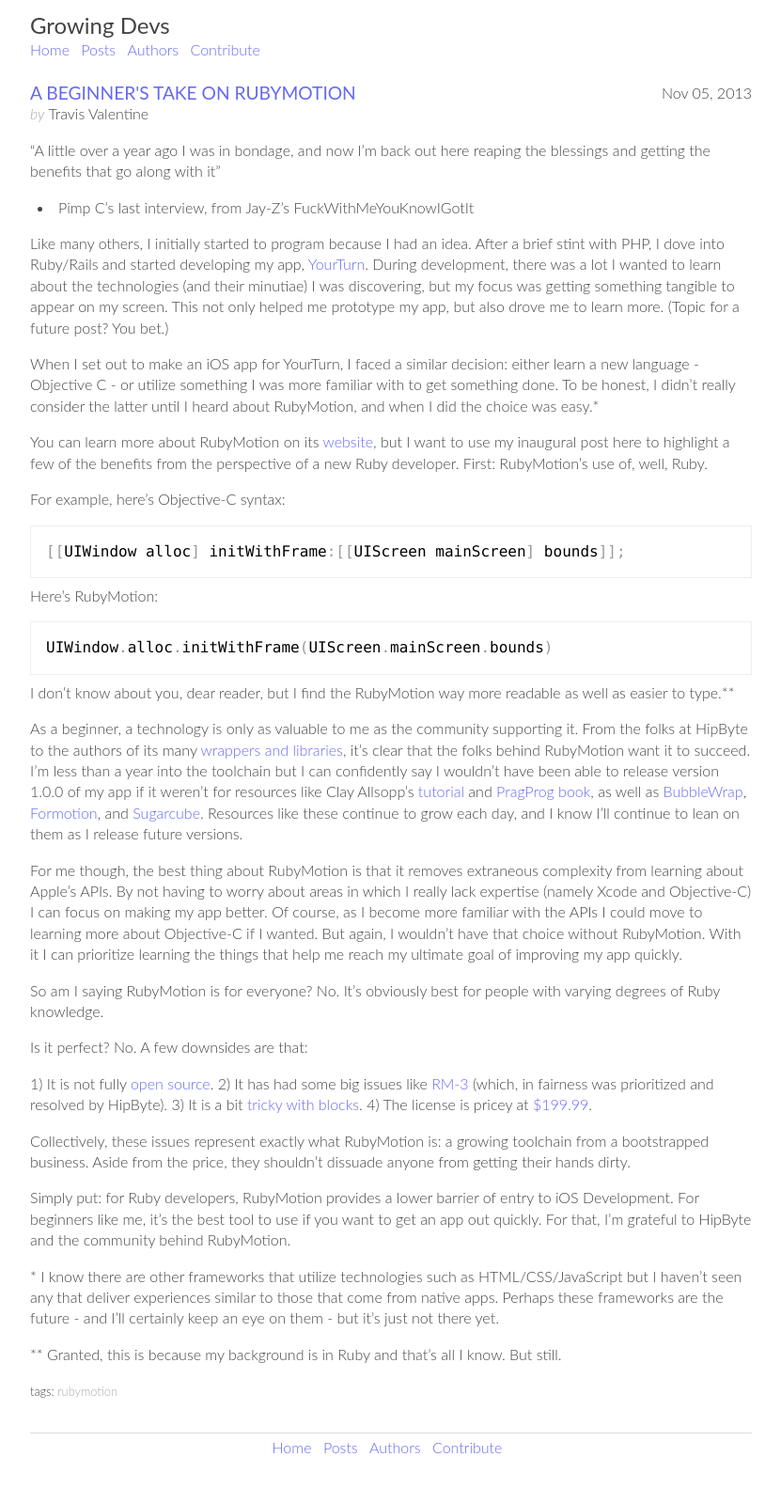
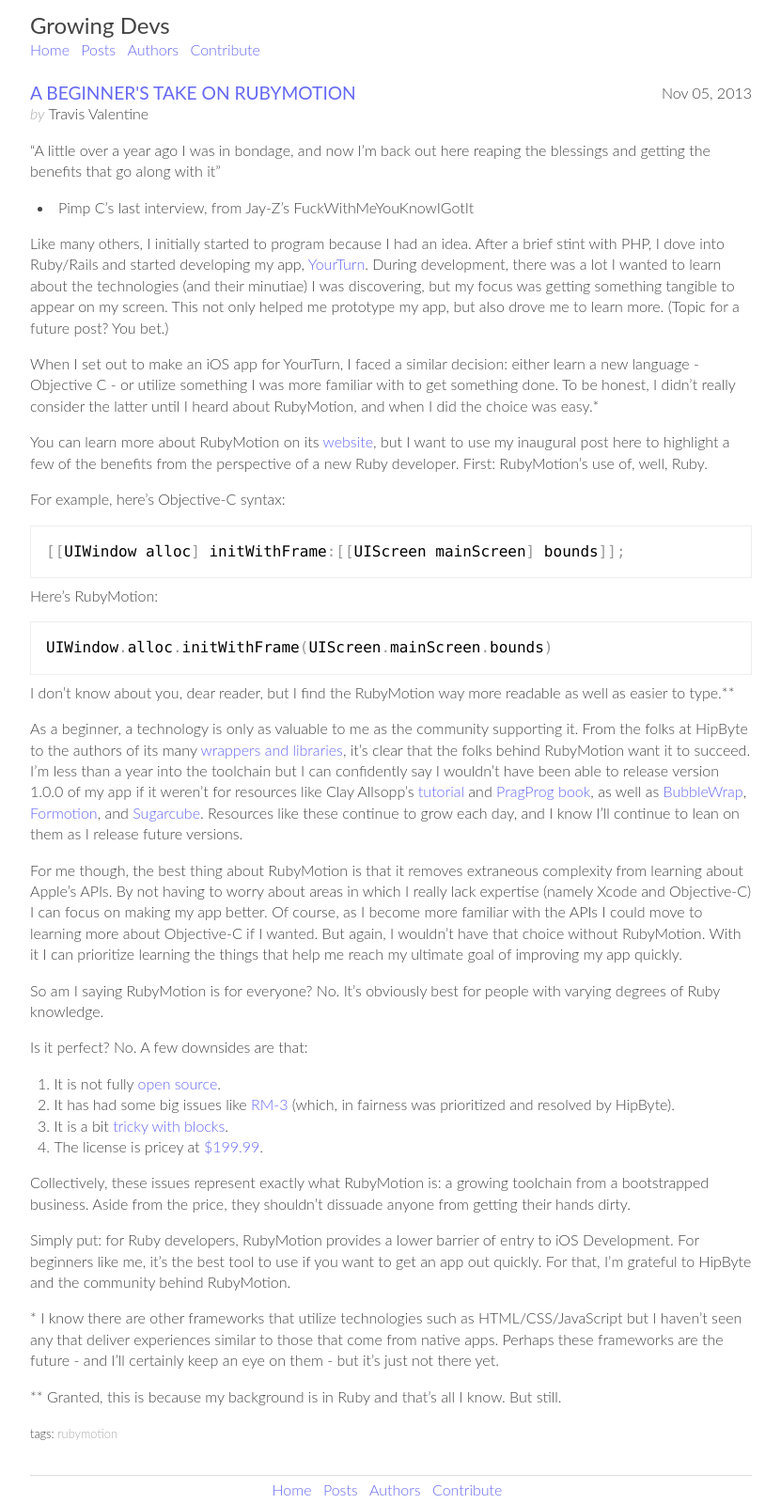
Before and after one commit to growingdevs/growingdevs.github.io, a Jekyll site: the page built from _posts/2013-11-05-a-beginner-s-take-on-rubymotion.md, in a window 1280 px wide. Shown: the whole page at 94% size, without its empty margins (224-1055 px from the left). Built offline with Jekyll 4.4.1, drawn with Linux system fonts in a browser that asks for light colours; comment, search, counter and statistics services are not loaded; before the commit the page ends 1555 px from its top, so only the background shows below that.

Commit message:
make an ordered list an ordered list

```diff
--- a/_posts/2013-11-05-a-beginner-s-take-on-rubymotion.md
+++ b/_posts/2013-11-05-a-beginner-s-take-on-rubymotion.md
@@ -40,10 +40,10 @@ So am I saying RubyMotion is for everyone? No. It's obviously best for people wi
 
 Is it perfect? No. A few downsides are that:
 
-1) It is not fully [open source](http://merbist.com/2012/05/04/macruby-on-ios-rubymotion-review/).
-2) It has had some big issues like [RM-3](http://joshsymonds.com/blog/2013/06/26/why-im-not-using-rubymotion-in-production/) (which, in fairness was prioritized and resolved by HipByte).
-3) It is a bit [tricky with blocks](https://groups.google.com/d/msg/rubymotion/-5QkGWvo9ew/epqVwJ2I7T8J).
-4) The license is pricey at [$199.99](http://sites.fastspring.com/hipbyte/product/rubymotion).
+1. It is not fully [open source](http://merbist.com/2012/05/04/macruby-on-ios-rubymotion-review/).
+2. It has had some big issues like [RM-3](http://joshsymonds.com/blog/2013/06/26/why-im-not-using-rubymotion-in-production/) (which, in fairness was prioritized and resolved by HipByte).
+3. It is a bit [tricky with blocks](https://groups.google.com/d/msg/rubymotion/-5QkGWvo9ew/epqVwJ2I7T8J).
+4. The license is pricey at [$199.99](http://sites.fastspring.com/hipbyte/product/rubymotion).
 
 Collectively, these issues represent exactly what RubyMotion is: a growing toolchain from a bootstrapped business. Aside from the price, they shouldn't dissuade anyone from getting their hands dirty.
 
--- a/stylesheets/application.css
+++ b/stylesheets/application.css
@@ -208,83 +208,93 @@ article ul li {
   list-style-position: inside;
 }
 /* line 143, ../_sass/application.scss */
+article ol {
+  margin-left: 0.5em;
+  margin-bottom: 1em;
+}
+/* line 147, ../_sass/application.scss */
+article ol li {
+  list-style-type: decimal;
+  list-style-position: inside;
+}
+/* line 153, ../_sass/application.scss */
 article ul.tags {
   margin: 0;
 }
-/* line 148, ../_sass/application.scss */
+/* line 158, ../_sass/application.scss */
 article ul.tags:before {
   font-size: 80%;
   content: 'tags: ';
 }
-/* line 153, ../_sass/application.scss */
+/* line 163, ../_sass/application.scss */
 article ul.tags li {
   font-size: 80%;
   display: inline;
   color: #aaaaaa;
 }
 
-/* line 168, ../_sass/application.scss */
+/* line 178, ../_sass/application.scss */
 ul.years li.year {
   border-bottom: 1px solid gainsboro;
 }
-/* line 175, ../_sass/application.scss */
+/* line 185, ../_sass/application.scss */
 ul.years li.year h3 {
   font-size: 110%;
   text-align: center;
   margin: 1em 0 0.5em 0;
 }
 @media only screen and (min-width: 481px) {
-  /* line 175, ../_sass/application.scss */
+  /* line 185, ../_sass/application.scss */
   ul.years li.year h3 {
     text-align: left;
   }
 }
 
-/* line 196, ../_sass/application.scss */
+/* line 206, ../_sass/application.scss */
 ul.posts li a {
   display: block;
   margin-right: 10%;
   padding: 0.25em 0;
   text-transform: uppercase;
 }
-/* line 203, ../_sass/application.scss */
+/* line 213, ../_sass/application.scss */
 ul.posts li span.created-at {
   float: right;
 }
 
-/* line 210, ../_sass/application.scss */
+/* line 220, ../_sass/application.scss */
 ul.authors {
   margin-top: 1em;
 }
-/* line 213, ../_sass/application.scss */
+/* line 223, ../_sass/application.scss */
 ul.authors li {
   border-bottom: 1px solid gainsboro;
 }
-/* line 216, ../_sass/application.scss */
+/* line 226, ../_sass/application.scss */
 ul.authors li:last-child {
   border-bottom: none;
 }
-/* line 220, ../_sass/application.scss */
+/* line 230, ../_sass/application.scss */
 ul.authors li a {
   display: block;
   padding: 0.25em 0;
   text-transform: uppercase;
 }
 
-/* line 229, ../_sass/application.scss */
+/* line 239, ../_sass/application.scss */
 ul.author-posts {
   margin-top: 1em;
 }
-/* line 232, ../_sass/application.scss */
+/* line 242, ../_sass/application.scss */
 ul.author-posts li {
   border-bottom: 1px solid gainsboro;
 }
-/* line 235, ../_sass/application.scss */
+/* line 245, ../_sass/application.scss */
 ul.author-posts li:last-child {
   border-bottom: none;
 }
 
-/* line 243, ../_sass/application.scss */
+/* line 253, ../_sass/application.scss */
 footer {
   margin-top: 2em;
   border-top: 1px solid gainsboro;
```
Also changed, not shown: _sass/application.scss (+10 -0 lines).
